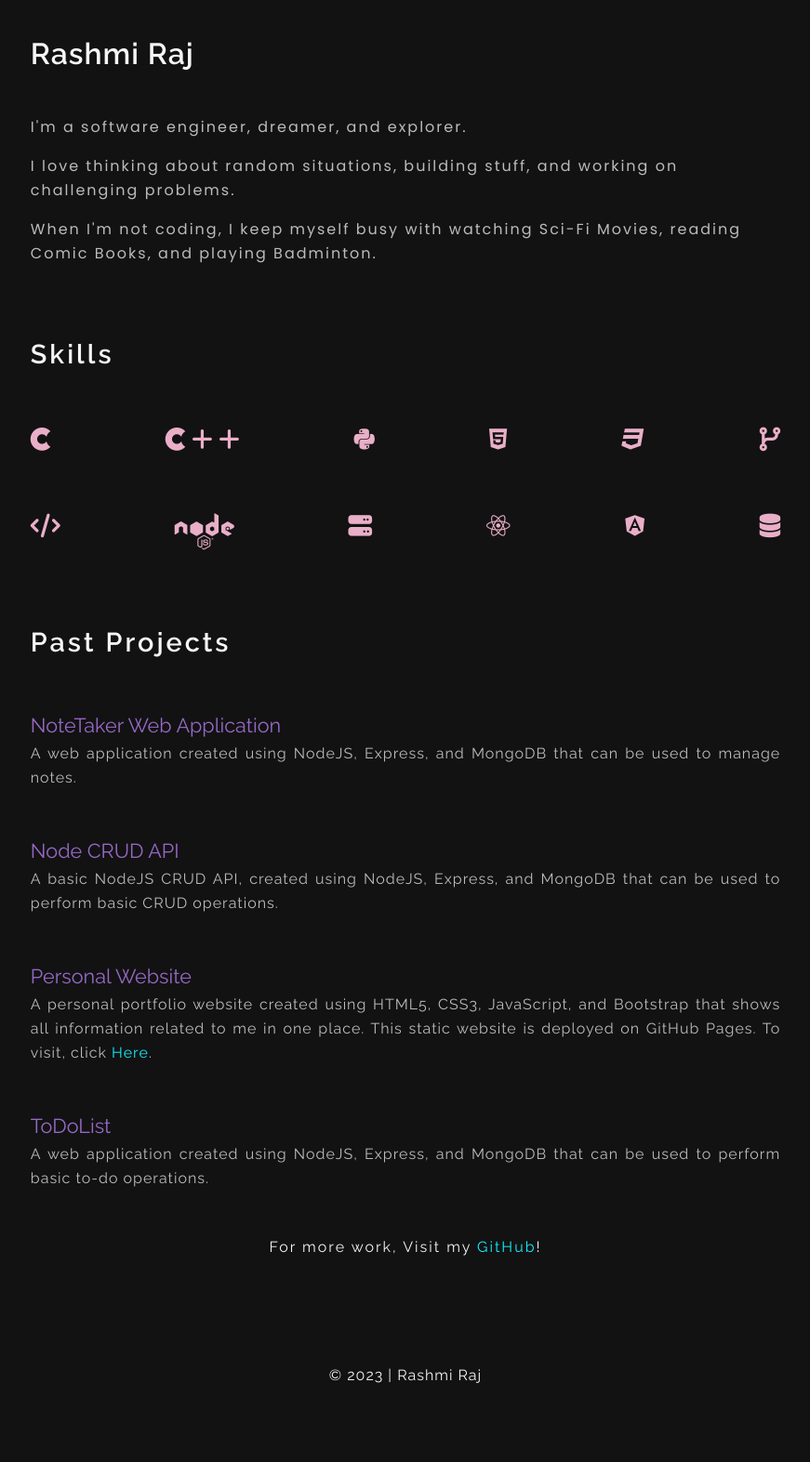
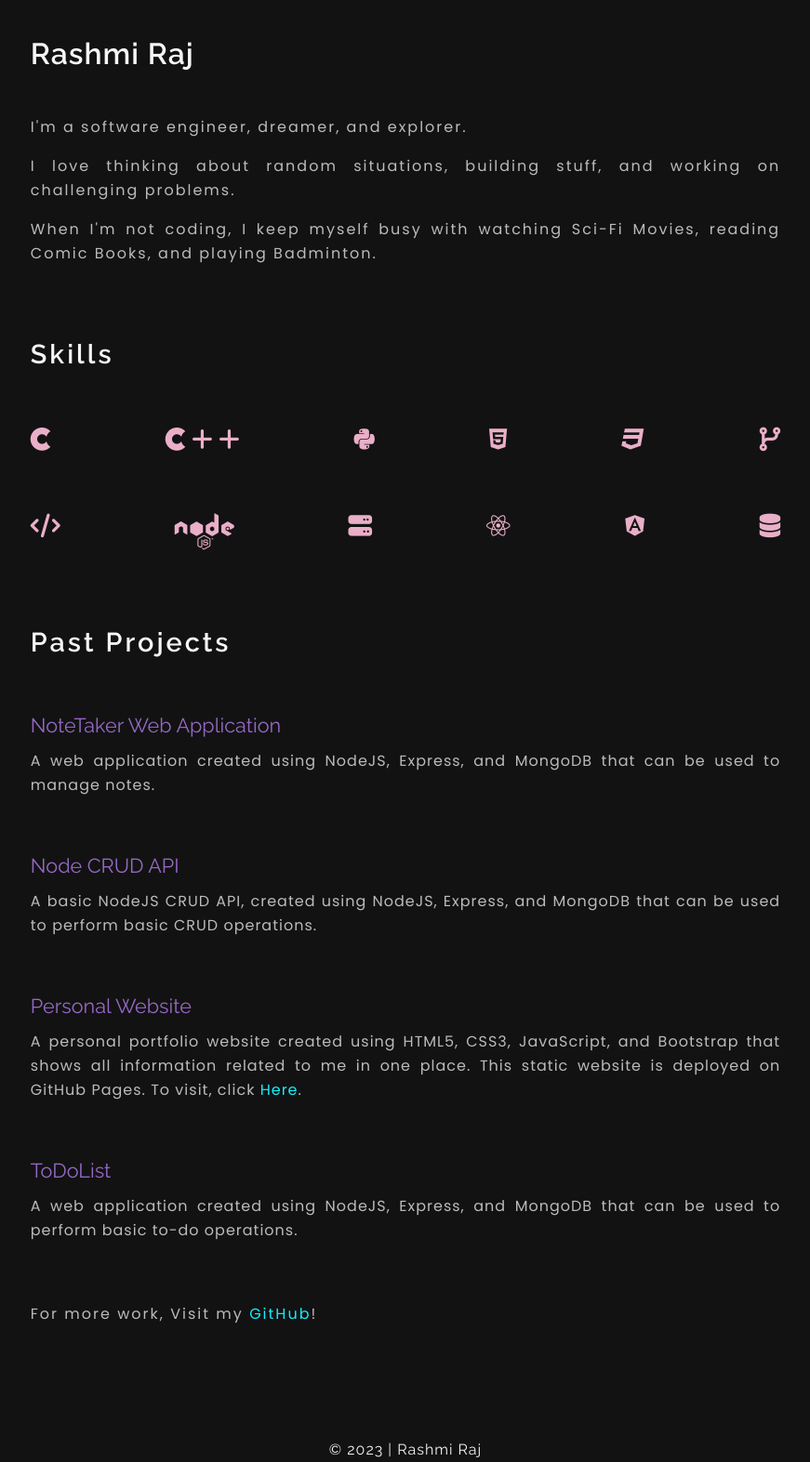
Before and after one commit to rashmiraj513/portfolio, a web app: file index.html in a window 1280 px wide. Shown: the part 84-1657 px from the top of the page at 93% size, without its empty margins (204-1075 px from the left). Before the commit the page ends 1572 px from the top, so only its background shows below. Run offline with its HTML, style and script files only (its server is not run), Linux system fonts and the light colour scheme; some libraries are stand-ins or nearby versions.

Commit message:
Changes Font Size

```diff
--- a/css/styles.css
+++ b/css/styles.css
@@ -80,19 +80,24 @@ body {
   margin-left: 2rem;
 }
 
-.social a:hover, #header #logo a:hover {
+.social a:hover,
+#header #logo a:hover {
   color: var(--color-blue);
   transition: 0.3s ease-in-out;
 }
 
 /* About Section */
 
-#about, #blogs, #skills, #projects {
+#about,
+#blogs,
+#skills,
+#projects {
   width: 70%;
   margin: auto;
 }
 
-#about .about-section, #about .about-heading {
+#about .about-section,
+#about .about-heading {
   margin: 2rem 0;
 }
 
@@ -211,6 +216,7 @@ footer {
   font-size: 1rem;
   letter-spacing: 2px;
   font-family: 'Poppins', serif;
+  text-align: justify;
   color: var(--color-gray-5);
 }
 
@@ -227,13 +233,13 @@ footer {
   color: var(--color-gray-4);
 }
 
-.link-refer a {
+.display-2 a {
   font-size: 16px;
   text-decoration: none;
   color: var(--color-sky);
 }
 
-.link-refer a:hover {
+.display-2 a:hover {
   color: var(--color-blue);
   transition: 0.3s all ease-in-out;
 }
@@ -258,7 +264,10 @@ footer {
     margin: 0.4rem 0;
   }
 
-  #about, #blogs, #skills, #projects {
+  #about,
+  #blogs,
+  #skills,
+  #projects {
     width: 90%;
     margin: auto;
   }
@@ -274,7 +283,8 @@ footer {
 
 @media(max-width: 375px) {
 
-  .link-refer, .link-refer a {
+  .display-2,
+  .display-2 a {
     font-size: 14px;
   }
 }
@@ -285,7 +295,8 @@ footer {
     font-size: 1rem;
   }
 
-  .link-refer, .link-refer a {
+  .display-2,
+  .display-2 a {
     font-size: 12px;
   }
 }
--- a/index.html
+++ b/index.html
@@ -11,7 +11,7 @@
 
     <!-- Primary Meta Tags -->
     <meta name="title" content="Rashmi Raj">
-    <meta name="description" content="Rashmi Raj is a software engineer, dreamer and an explorer.">
+    <meta name="description" content="Rashmi Raj is a software engineer, dreamer, and explorer.">
     <meta name="author" content="Rashmi Raj">
 
     <!-- Open Graph / Facebook -->
@@ -19,7 +19,7 @@
     <meta property="og:url" content="https://rashmi-raj.netlify.app">
     <meta property="og:title" content="Rashmi Raj">
     <meta property="og:title" content="Rashmi Raj">
-    <meta property="og:description" content="Rashmi Raj is a software engineer, dreamer and an explorer.">
+    <meta property="og:description" content="Rashmi Raj is a software engineer, dreamer, and explorer.">
     <meta property="og:image" content="https://rashmi-raj.netlify.app/img/rashmi.webp">
 
     <!-- CSS Files -->
@@ -110,7 +110,7 @@
           <div class="project-title">
             <a href="https://github.com/rashmiraj513/toDoList-homepage" target="_blank">NoteTaker Web Application</a>
             <div class="project-description">
-              <p class="link-refer">A web application created using NodeJS, Express, and MongoDB that can be used to manage notes.</p>
+              <p class="display-2">A web application created using NodeJS, Express, and MongoDB that can be used to manage notes.</p>
             </div>
           </div>
         </div>
@@ -118,7 +118,7 @@
           <div class="project-title">
             <a href="https://github.com/rashmiraj513/nodejs-express-api" target="_blank">Node CRUD API</a>
             <div class="project-description">
-              <p class="link-refer">A basic NodeJS CRUD API, created using NodeJS, Express, and MongoDB that can be used to perform basic CRUD operations.</p>
+              <p class="display-2">A basic NodeJS CRUD API, created using NodeJS, Express, and MongoDB that can be used to perform basic CRUD operations.</p>
             </div>
           </div>
         </div>
@@ -126,7 +126,7 @@
           <div class="project-title">
             <a href="https://github.com/rashmiraj513/rashmiraj513" target="_blank">Personal Website</a>
             <div class="project-description">
-              <p class="link-refer">A personal portfolio website created using HTML5, CSS3, JavaScript, and Bootstrap that shows all information related to me in one place. This static website is deployed on GitHub Pages. To visit, click <a href="https://rashmiraj513.github.io/rashmiraj513/" target="_blank">Here</a>.</p>
+              <p class="display-2">A personal portfolio website created using HTML5, CSS3, JavaScript, and Bootstrap that shows all information related to me in one place. This static website is deployed on GitHub Pages. To visit, click <a href="https://rashmiraj513.github.io/rashmiraj513/" target="_blank">Here</a>.</p>
             </div>
           </div>
         </div>
@@ -134,11 +134,11 @@
           <div class="project-title">
             <a href="https://github.com/rashmiraj513/toDoList" target="_blank">ToDoList</a>
             <div class="project-description">
-              <p class="link-refer">A web application created using NodeJS, Express, and MongoDB that can be used to perform basic to-do operations.</p>
+              <p class="display-2">A web application created using NodeJS, Express, and MongoDB that can be used to perform basic to-do operations.</p>
             </div>
           </div>
         </div>
-        <p class="link-refer center">For more work, Visit my <a href="https://github.com/rashmiraj513?tab=repositories" target="_blank">GitHub</a>!</p>
+        <p class="display-2 center">For more work, Visit my <a href="https://github.com/rashmiraj513?tab=repositories" target="_blank">GitHub</a>!</p>
       </div>
     </section>
 
```
